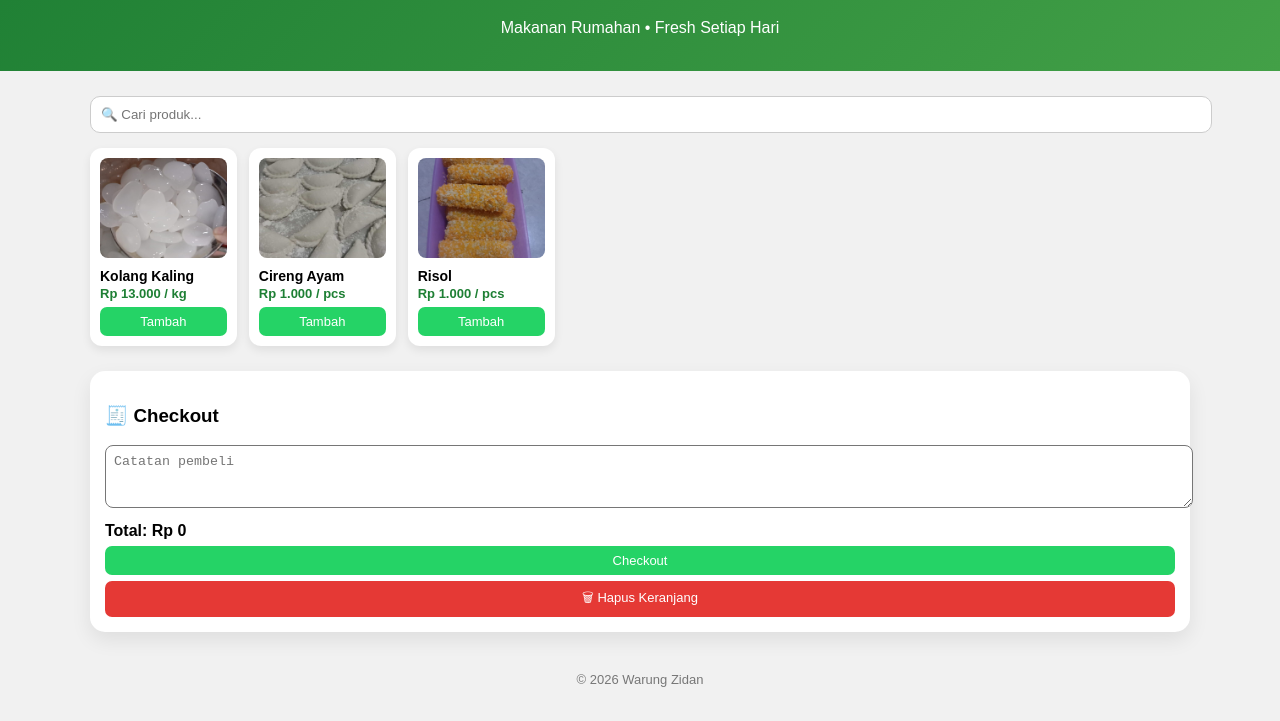
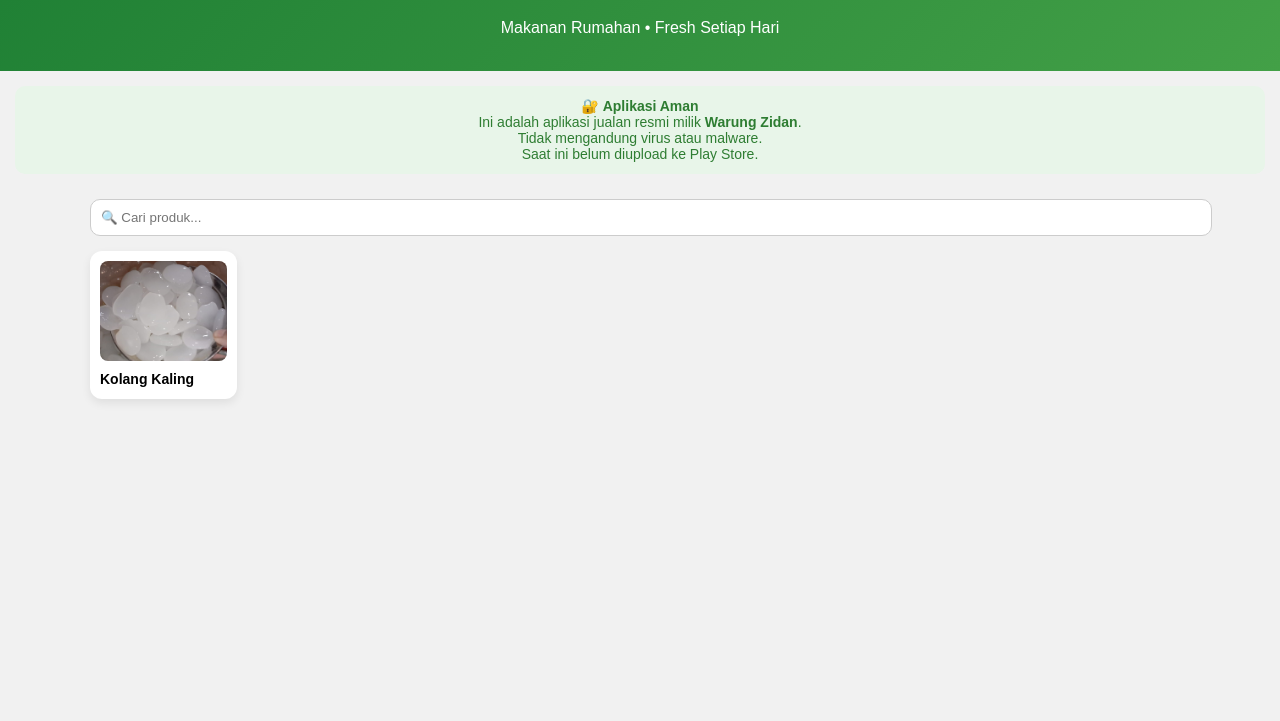
Before and after one commit to danzy-ux/warung-zidan, a plain HTML site: page index.html in a window 1280 px wide. Shown: the part 79-800 px from the top of the page. Drawn offline with Linux system fonts and the light colour scheme.

Commit message:
Update index.html

```diff
--- a/index.html
+++ b/index.html
@@ -13,38 +13,26 @@
 header{background:linear-gradient(135deg,#1e7f34,#43a047);color:#fff;padding:18px;text-align:center}
 .container{max-width:1100px;margin:15px auto;padding:10px}
 
-/* 🔥 PRODUK RINGKAS */
+/* PRODUK */
 .produk-grid{
   display:grid;
   grid-template-columns:repeat(auto-fill,minmax(140px,1fr));
   gap:12px
 }
-
 .produk{
   background:#fff;
   border-radius:12px;
   padding:10px;
   box-shadow:0 4px 10px rgba(0,0,0,.08)
 }
-
 .produk img{
   width:100%;
   height:100px;
   object-fit:cover;
   border-radius:8px
 }
-
-.produk h3{
-  font-size:14px;
-  margin:6px 0 2px
-}
-
-.harga{
-  font-size:13px;
-  color:#1e7f34;
-  font-weight:bold
-}
-
+.produk h3{font-size:14px;margin:6px 0 2px}
+.harga{font-size:13px;color:#1e7f34;font-weight:bold}
 button{
   width:100%;
   background:#25d366;
@@ -65,7 +53,6 @@
   margin-top:25px;
   box-shadow:0 8px 20px rgba(0,0,0,.08)
 }
-
 .checkout-item{font-size:14px;margin-bottom:5px}
 .checkout-total{font-weight:bold;margin-top:10px}
 footer{text-align:center;font-size:13px;color:#777;padding:15px}
@@ -79,83 +66,31 @@
   <p>Makanan Rumahan • Fresh Setiap Hari</p>
 </header>
 
+<!-- 🔐 INFO APK AMAN -->
+<div style="
+  background:#e8f5e9;
+  color:#2e7d32;
+  padding:12px;
+  border-radius:10px;
+  margin:15px;
+  font-size:14px;
+  text-align:center;
+">
+  🔐 <b>Aplikasi Aman</b><br>
+  Ini adalah aplikasi jualan resmi milik <b>Warung Zidan</b>.<br>
+  Tidak mengandung virus atau malware.<br>
+  Saat ini belum diupload ke Play Store.
+</div>
+
 <div class="container">
 
-<!-- 🔍 SEARCH -->
 <input type="text" id="searchInput"
 placeholder="🔍 Cari produk..."
 style="width:100%;padding:10px;border-radius:10px;border:1px solid #ccc;margin-bottom:15px">
 
-<!-- 📦 PRODUK -->
 <div class="produk-grid">
 
   <div class="produk" data-nama="kolang kaling">
     <img src="img/kolang.jpg">
     <h3>Kolang Kaling</h3>
-    <div class="harga">Rp 13.000 / kg</div>
-    <button onclick="tambahCart('Kolang Kaling',13000)">Tambah</button>
-  </div>
-
-  <div class="produk" data-nama="cireng ayam">
-    <img src="img/cireng.jpg">
-    <h3>Cireng Ayam</h3>
-    <div class="harga">Rp 1.000 / pcs</div>
-    <button onclick="tambahCart('Cireng Ayam',1000)">Tambah</button>
-  </div>
-
-  <div class="produk" data-nama="risol">
-    <img src="img/risol.jpg">
-    <h3>Risol</h3>
-    <div class="harga">Rp 1.000 / pcs</div>
-    <button onclick="tambahCart('Risol',1000)">Tambah</button>
-  </div>
-
-</div>
-
-<!-- 🧾 CHECKOUT -->
-<div class="checkout">
-  <h3>🧾 Checkout</h3>
-  <div id="checkoutList"></div>
-
-  <textarea id="catatan" rows="3"
-  placeholder="Catatan pembeli"
-  style="width:100%;padding:8px;border-radius:8px"></textarea>
-
-  <div class="checkout-total" id="checkoutTotal">Total: Rp 0</div>
-
-  <button onclick="tampilInvoice()">Checkout</button>
-  <button onclick="kosongkanCart()" style="background:#e53935;margin-top:6px">
-    🗑 Hapus Keranjang
-  </button>
-</div>
-
-<!-- 🧾 INVOICE -->
-<div id="invoice" style="display:none;margin-top:20px">
-  <div style="background:#fff;padding:15px;border-radius:15px">
-    <h3 style="text-align:center">🧾 INVOICE</h3>
-    <div id="invoiceList"></div>
-    <hr>
-    <b>Total: <span id="invoiceTotal"></span></b>
-    <p id="invoiceNote"></p>
-    <button onclick="kirimWA()">Kirim WhatsApp</button>
-  </div>
-</div>
-
-</div>
-
-<footer>© 2026 Warung Zidan</footer>
-
-<script src="script.js"></script>
-
-<!-- 🔍 SEARCH REALTIME -->
-<script>
-document.getElementById("searchInput").addEventListener("input", function(){
-  const key=this.value.toLowerCase();
-  document.querySelectorAll(".produk").forEach(p=>{
-    p.style.display=p.dataset.nama.includes(key)?"":"none";
-  });
-});
-</script>
-
-</body>
-</html>
+    <div class="harga">
```
